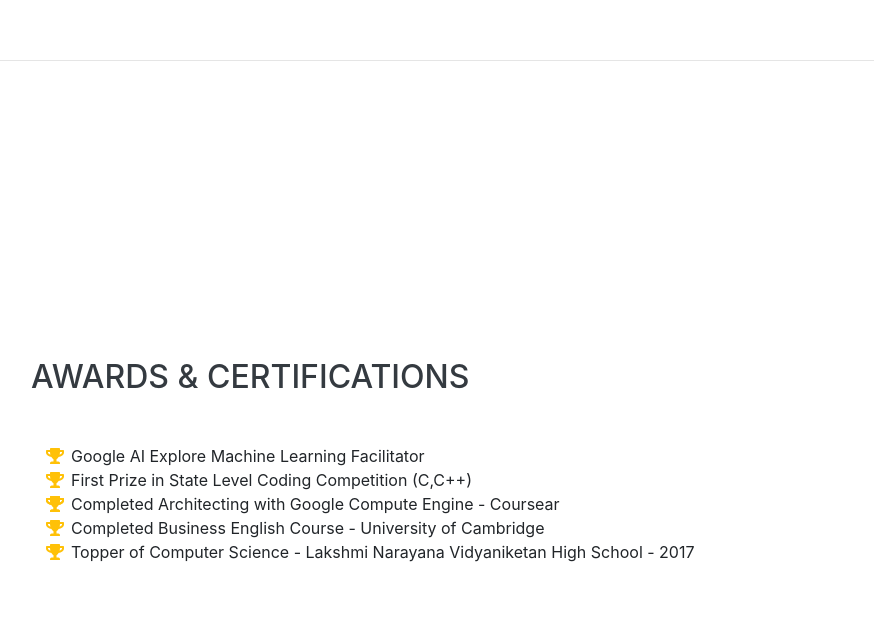
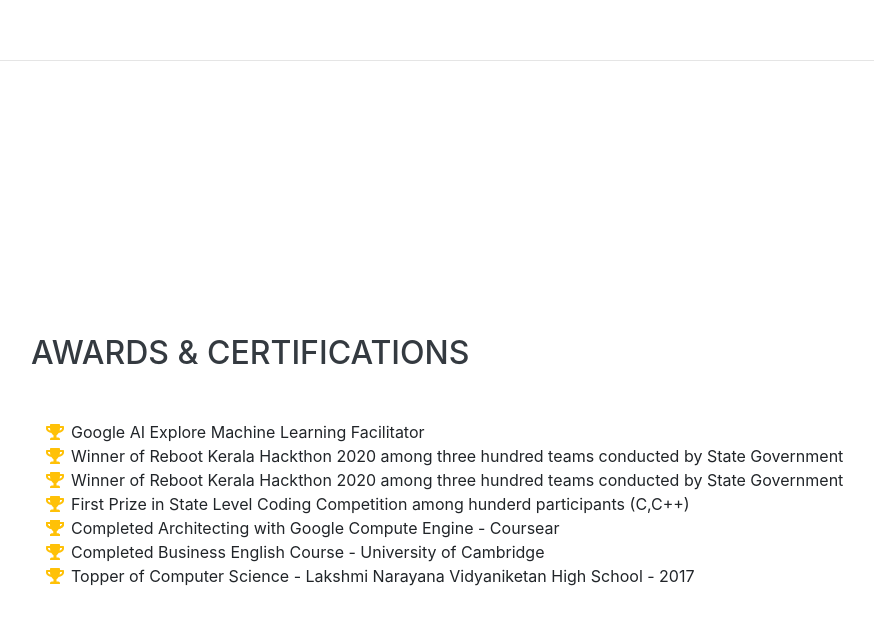
Before and after one commit to sreeragrnandan/sreeragrnandan.github.io, a website with bundled scripts: page index.html in a window 1280 px wide. Shown: the part 6432-7057 px from the top of the page, without its empty margins (289-1163 px from the left). Built offline with nearby package versions, Linux system fonts and the light colour scheme; a web font is replaced by a local one.

Commit message:
Update index.html

```diff
--- a/index.html
+++ b/index.html
@@ -478,8 +478,18 @@
             <i class="fa-li fa fa-trophy text-warning"></i>
             Google AI Explore Machine Learning Facilitator</li>
           <li>
+		  <li>
             <i class="fa-li fa fa-trophy text-warning"></i>
-            First Prize in State Level Coding Competition (C,C++)</li>
+            Winner of Reboot Kerala Hackthon 2020 among three hundred teams conducted by State Government
+		</li>
+
+		 <li>
+            <i class="fa-li fa fa-trophy text-warning"></i>
+            Winner of Reboot Kerala Hackthon 2020 among three hundred teams conducted by State Government
+		</li>
+          <li>
+            <i class="fa-li fa fa-trophy text-warning"></i>
+            First Prize in State Level Coding Competition among hunderd participants (C,C++)</li>
           <li>
             <i class="fa-li fa fa-trophy text-warning"></i>
             </li>
```
